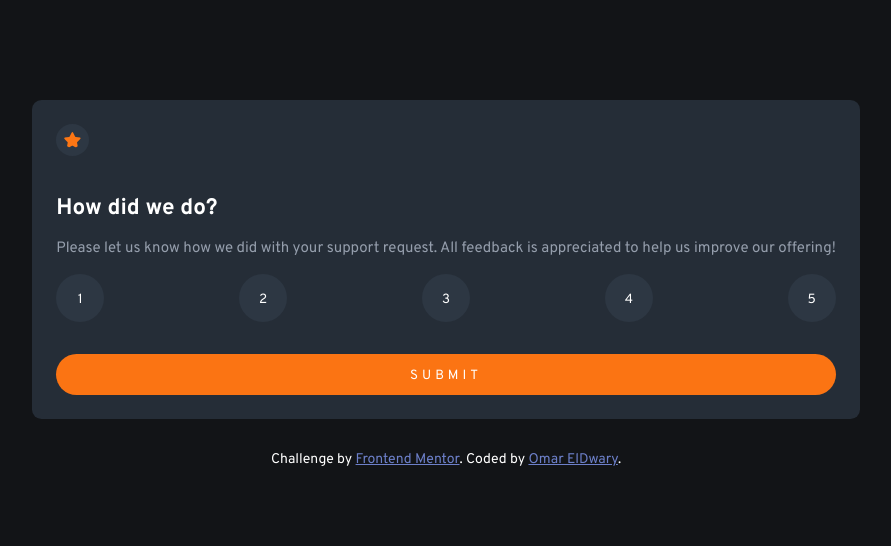
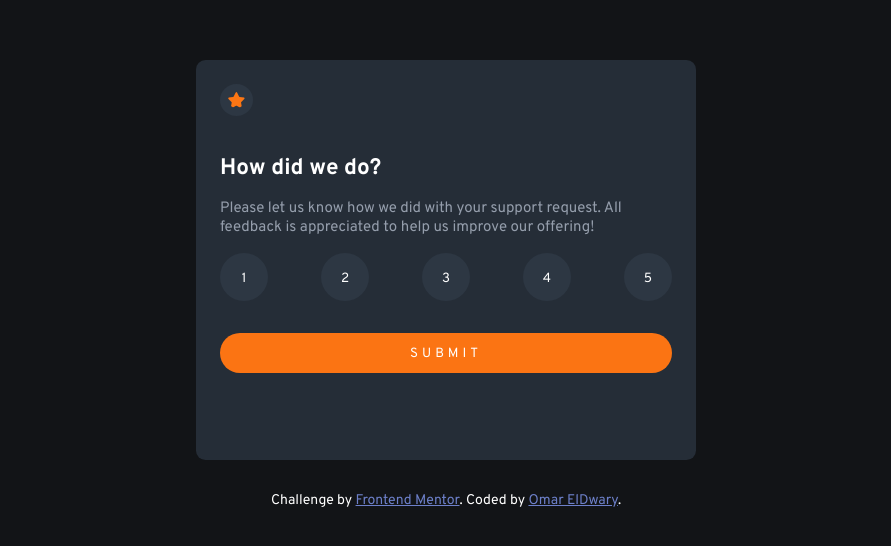
Before and after one commit to OmarElDwary/Interacttive-Rating-front-end-mentor-challenge, a plain HTML site: page index.html in a window 1280 px wide. Shown: the part 140-686 px from the top of the page, without its empty margins (194-1085 px from the left). Drawn offline with Linux system fonts and the light colour scheme.

Commit message:
git commit -m "first commit"

```diff
--- a/style.css
+++ b/style.css
@@ -25,6 +25,8 @@ ul{
     background-color: hsl(213, 19%, 18%);
     padding: 1.5rem;
     border-radius: 0.6rem;
+    width: 500px;
+    height: 400px;
 }
 .main-container img {
     background-color: hsl(213, 20%, 22%);
```
Also changed, not shown: script.js (line endings or trailing spaces).
